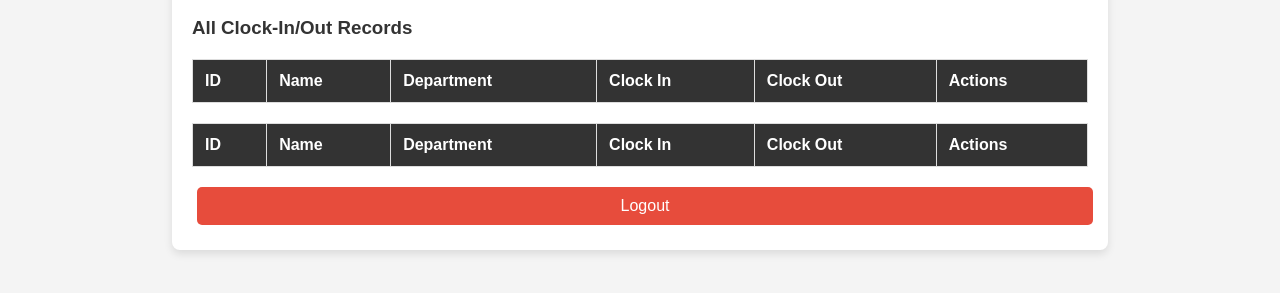
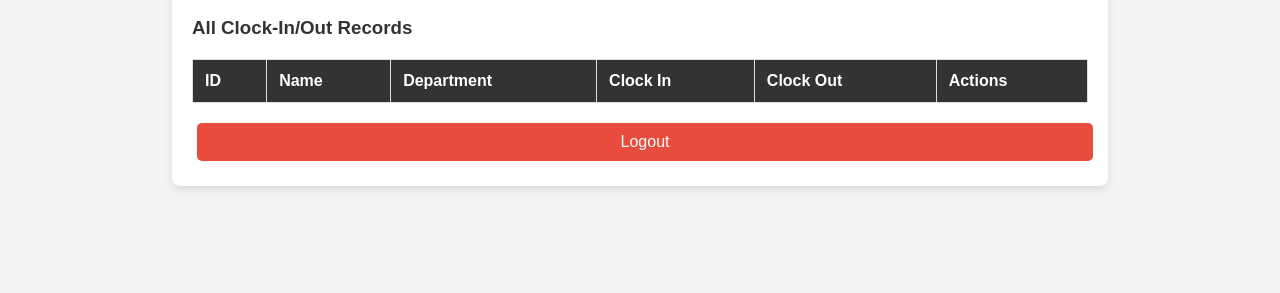
Before and after one commit to eiceejohn/DTR, a plain HTML site: page admin-dashboard.html in a window 1280 px wide. Shown: the part 199-492 px from the top of the page. Drawn offline with Linux system fonts and the light colour scheme.

Commit message:
Update admin-dashboard.html

```diff
--- a/admin-dashboard.html
+++ b/admin-dashboard.html
@@ -34,19 +34,6 @@
             </thead>
             <tbody id="allRecordsBody"></tbody>
         </table>
-        <table id="allLeaveTable">
-            <thead>
-                <tr>
-                    <th>ID</th>
-                    <th>Name</th>
-                    <th>Department</th>
-                    <th>Clock In</th>
-                    <th>Clock Out</th>
-                    <th>Actions</th> <!-- For the Delete button -->
-                </tr>
-            </thead>
-            <tbody id="allLeaveBody"></tbody>
-        </table>
 
         <button id="logoutButton">Logout</button>
     </div>
```
